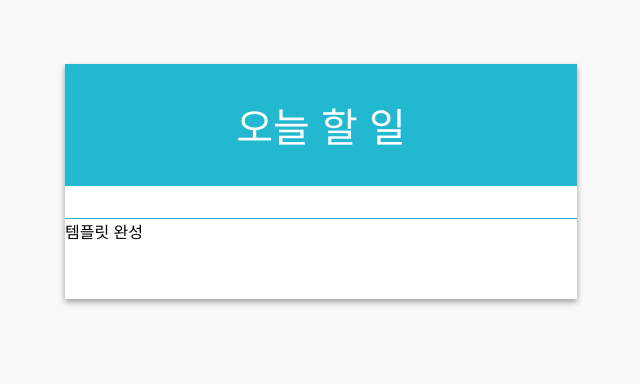
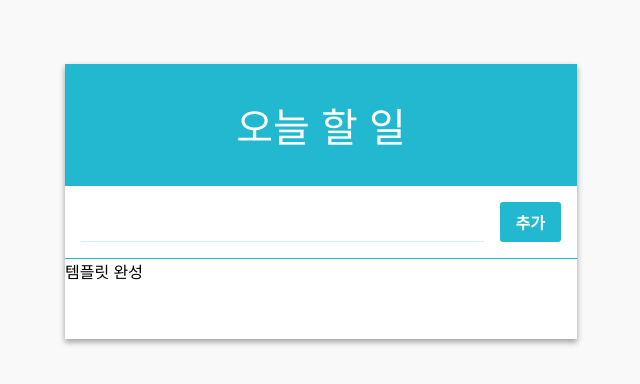
Before and after one commit to 0pippi0/todo-list, a React (Create React App) app in the folder todo-list/: page / in a window 1280 px wide. Shown: the top 384 px of the page, without its empty margins (319-959 px from the left). Built offline with nearby package versions, Linux system fonts and the light colour scheme.

Commit message:
컴포넌트를 App 에 렌더링

```diff
--- a/todo-list/src/App.js
+++ b/todo-list/src/App.js
@@ -1,10 +1,11 @@
 import React, { Component } from 'react';
 import TodoListTemplate from './components/TodoListTemplate';
+import Form from './components/Form';
 
 class App extends Component {
   render() {
-    return(
-      <TodoListTemplate>
+    return (
+      <TodoListTemplate form={<Form/>}>
         템플릿 완성
       </TodoListTemplate>
     );
--- a/todo-list/src/components/Form.js
+++ b/todo-list/src/components/Form.js
@@ -1,4 +1,4 @@
-import React from 'React';
+import React from 'react';
 import './Form.css';
 
 const Form = ({value, onChange, onCreate, onKeyPress}) => {
```
